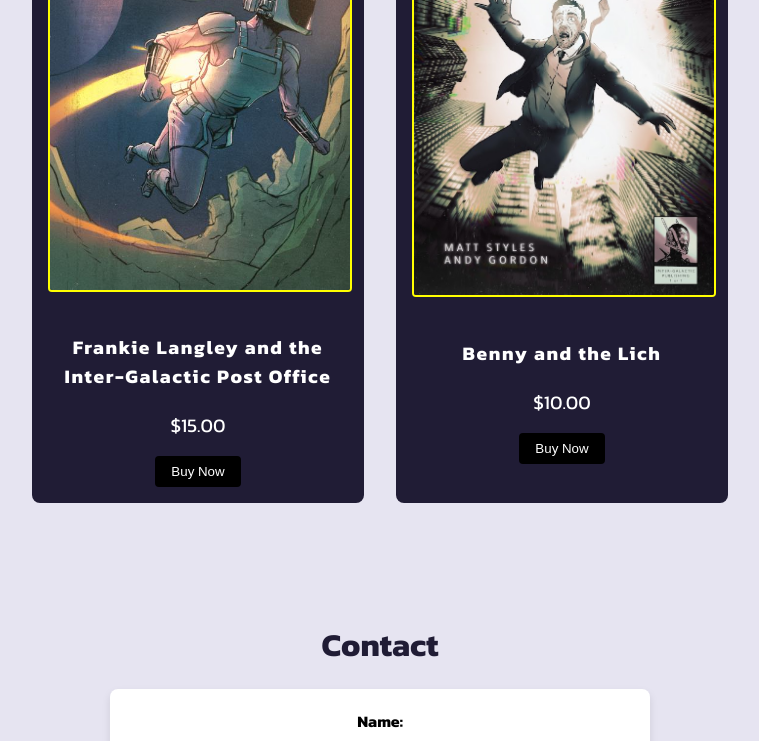
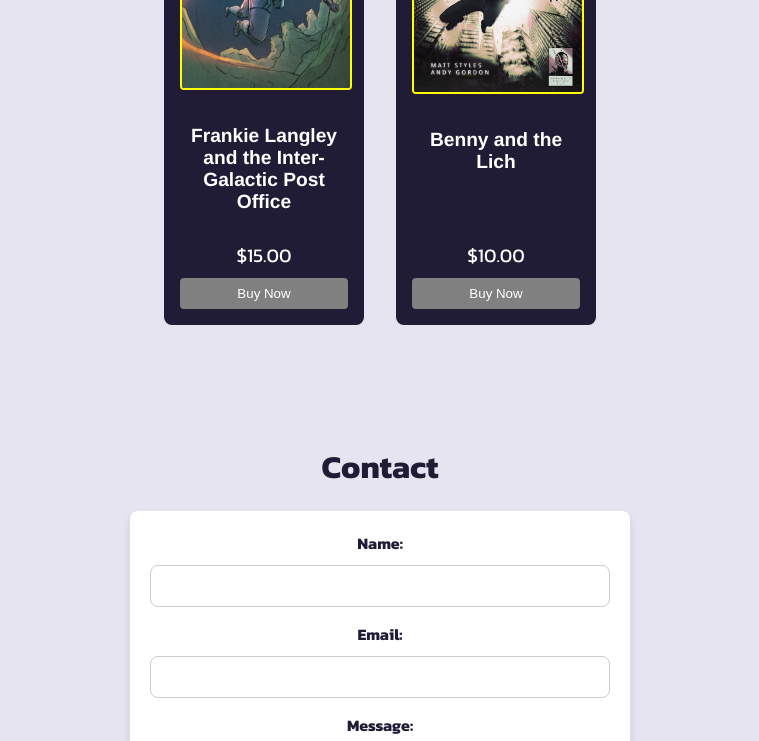
Before and after one commit to mstyles1/my-site, a React (Create React App) app in the folder client/: page / in a window 1280 px wide. Shown: the part 1120-1861 px from the top of the page, without its empty margins (260-1019 px from the left). Built offline with nearby package versions, Linux system fonts and the light colour scheme; no server answers; a web font is replaced by a local one.

Commit message:
Comics Look Great

```diff
--- a/client/src/App.css
+++ b/client/src/App.css
@@ -276,7 +276,7 @@ a {
   margin: 0;
 }
 
-/* ComicsPage.css */
+/* ComicsPage - Product Cards */
 .comics-page {
   padding: 3rem 2rem;
 }
@@ -285,13 +285,20 @@ a {
   display: flex;
   flex-wrap: wrap;
   gap: 2rem;
+  justify-content: center; /* center the cards */
 }
 
 .product-card {
+  display: flex;
+  flex-direction: column;
+  padding: 1rem;
+  max-width: 200px;
   background-color: #201c35;
-  padding: 1rem;
   border-radius: 8px;
-  max-width: 300px;
+  box-sizing: border-box;
+  overflow: hidden; /* prevent content overflow */
+  color: white;
+  position: relative;
 }
 
 .product-card img {
@@ -299,38 +306,50 @@ a {
   border: 2px solid yellow;
   border-radius: 4px;
   margin-bottom: 1rem;
+  flex-shrink: 0; /* avoid shrinking */
 }
 
 .product-card h3 {
+  font-family: "Helvetica", sans-serif;
+  font-size: 1.2rem;
+  margin-bottom: 0.5rem;
+  flex-shrink: 0;
+  word-break: break-word; /* prevent overflow on long titles */
+}
+
+.product-card-footer {
+  margin-top: auto; /* push footer to bottom */
+  text-align: center;
+  overflow-wrap: break-word; /* break long words */
+  flex-shrink: 0;
+}
+
+.product-price {
   color: white;
-  font-size: 1.2rem;
-  letter-spacing: .1rem;
   margin-bottom: 0.5rem;
 }
 
-.product-card p {
-  color: white;
-  margin-bottom: 1rem;
-}
-
-.product-card button {
+.buy-button {
   padding: 0.5rem 1rem;
-  background-color: black;
+  background-color: gray;
   color: white;
   border: none;
   border-radius: 4px;
   cursor: pointer;
+  transition: background-color 0.3s ease, border 0.3s ease;
+  width: 100%;
 }
 
-.product-card button:hover {
+.buy-button:hover {
   background-color: #333;
+  border: 1px solid white;
 }
 
 /* CONTACT */
 .contact-container {
   width: 100%;
   max-width: none;
-  align-self: stretch; /* allow it to fill parent width */
+  align-self: stretch;
   padding: 60px 20px;
   display: flex;
   flex-direction: column;
@@ -355,8 +374,9 @@ form {
   padding: 20px;
   background-color: #fff;
   border-radius: 8px;
-  box-shadow: 0 4px 8px rgba(0, 0, 0, 0.1); /* Adds subtle shadow */
+  box-shadow: 0 4px 8px rgba(0, 0, 0, 0.1);
   margin: 0;
+  box-sizing: border-box;
 }
 
 form div {
@@ -368,6 +388,7 @@ label {
   display: block;
   margin-bottom: 5px;
   font-weight: bold;
+  color: #201c35;
 }
 
 input,
@@ -378,6 +399,7 @@ textarea {
   border: 1px solid #ccc;
   border-radius: 8px;
   box-sizing: border-box;
+  font-family: inherit;
 }
 
 textarea {
@@ -395,6 +417,9 @@ textarea {
   font-size: 1rem;
   cursor: pointer;
   transition: background-color 0.3s ease;
+  align-self: center;
+  width: 100%;
+  max-width: 200px;
 }
 
 .submit:hover {
--- a/client/src/component/ComicsPage/ComicsPage.js
+++ b/client/src/component/ComicsPage/ComicsPage.js
@@ -11,7 +11,8 @@ export default function ComicsPage() {
         <h2 className="comics-header">Comics</h2>
       </a>
       <div className="product-grid">
-        {/* Frankie*/}
+
+        {/* Frankie */}
         <div className="product-card">
           <img
             src="/images/frankie-cover.jpg"
@@ -21,6 +22,7 @@ export default function ComicsPage() {
           <h3 className="product-title">
             Frankie Langley and the Inter-Galactic Post Office
           </h3>
+          <div className="product-card-footer">
             <p className="product-price">$15.00</p>
             <a
               href="https://mattstyles.bigcartel.com/product/frankie-langley-and-the-inter-galactic-post-office"
@@ -30,15 +32,19 @@ export default function ComicsPage() {
               <button className="buy-button">Buy Now</button>
             </a>
           </div>
+        </div>
 
         {/* Benny */}
         <div className="product-card">
           <img
             src="/images/benny-cover.jpg"
-            alt="Benny"
+            alt="Frankie"
             className="product-image"
           />
-          <h3 className="product-title">Benny and the Lich</h3>
+          <h3 className="product-title">
+            Benny and the Lich
+          </h3>
+          <div className="product-card-footer">
             <p className="product-price">$10.00</p>
             <a
               href="https://mattstyles.bigcartel.com/product/benny-and-the-lich"
@@ -50,5 +56,6 @@ export default function ComicsPage() {
           </div>
         </div>
       </div>
+    </div>
   );
 }
```
Lines whose indentation alone changed are shown as unchanged.
